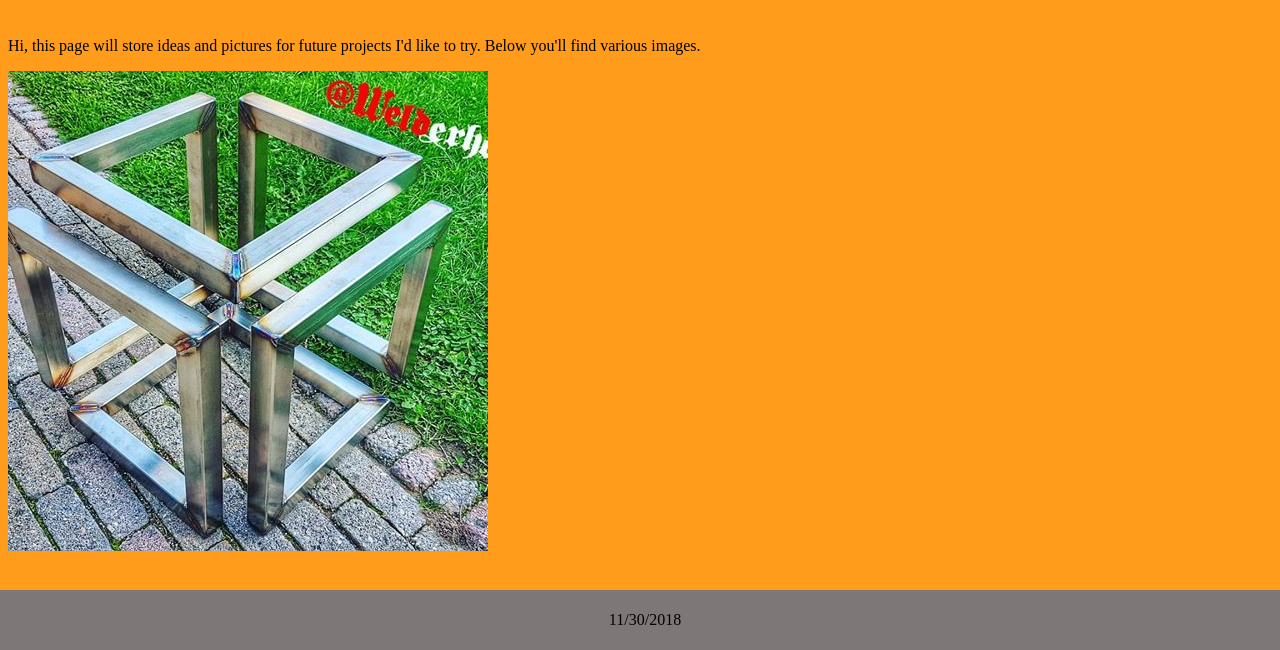
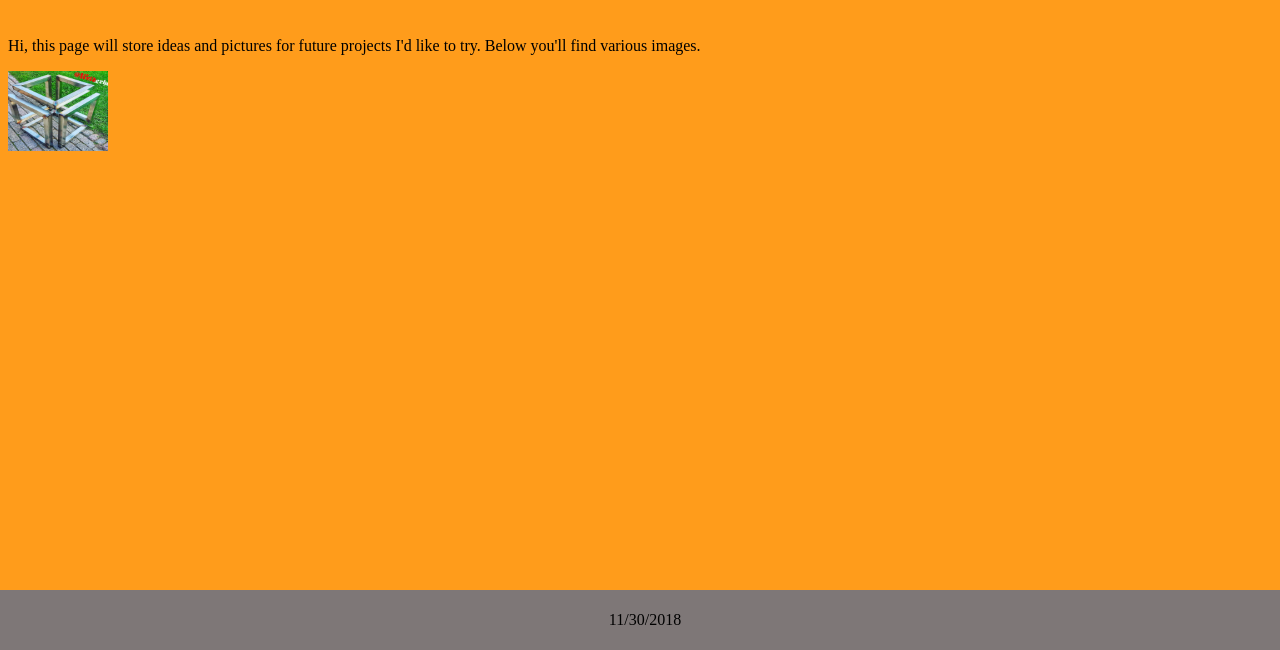
Before and after one commit to mattresendes/mattresendes.github.io, a plain HTML site: page project.html in a window 1280 px wide. Shown: the part 150-800 px from the top of the page. Drawn offline with Linux system fonts and the light colour scheme.

Commit message:
Update project.html

```diff
--- a/project.html
+++ b/project.html
@@ -19,7 +19,7 @@
     </nav>
     <h1>Project Ideas</h1>
     <p> Hi, this page will store ideas and pictures for future projects I'd like to try. Below you'll find various images.</p>
-    <img src="infinity_cube.png" alt="Metal cube table">
+    <img src="infinity_cube.png" width="100" height="80" alt="Metal cube table">
 </body>
 <footer>
         <p align= center>
```
